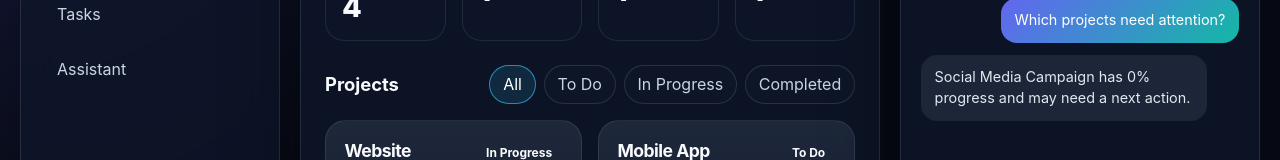
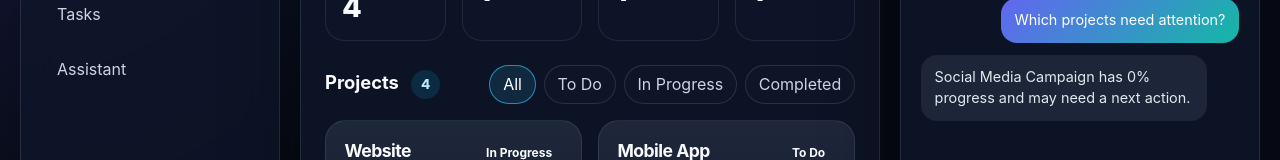
Before and after one commit to LejeuneA/flowdeck, a React (Vite) app: page / in a window 1280 px wide. Shown: the part 245-405 px from the top of the page. Built offline with nearby package versions, Linux system fonts and the light colour scheme.

Commit message:
Show filtered project count

```diff
--- a/src/App.tsx
+++ b/src/App.tsx
@@ -137,7 +137,9 @@ function App() {
 
                 <section>
                     <div className="flowdeck__toolbar">
-                        <h3 className="flowdeck__section-title">Projects</h3>
+                        <h3 className="flowdeck__section-title">
+                            Projects <span className="flowdeck__section-count">{filteredProjects.length}</span>
+                        </h3>
 
                         <div className="flowdeck__filters">
                             <button
--- a/src/styles/flowdeck.scss
+++ b/src/styles/flowdeck.scss
@@ -205,6 +205,20 @@ button {
 .flowdeck__section-title {
     margin: 0;
     font-size: 1.15rem;
+}
+
+.flowdeck__section-count {
+    display: inline-flex;
+    align-items: center;
+    justify-content: center;
+    min-width: 1.8rem;
+    height: 1.8rem;
+    margin-left: 0.5rem;
+    border-radius: 999px;
+    color: #bae6fd;
+    background: rgba(14, 165, 233, 0.16);
+    font-size: 0.85rem;
+    font-weight: 800;
 }
 
 .flowdeck__filters {
```
